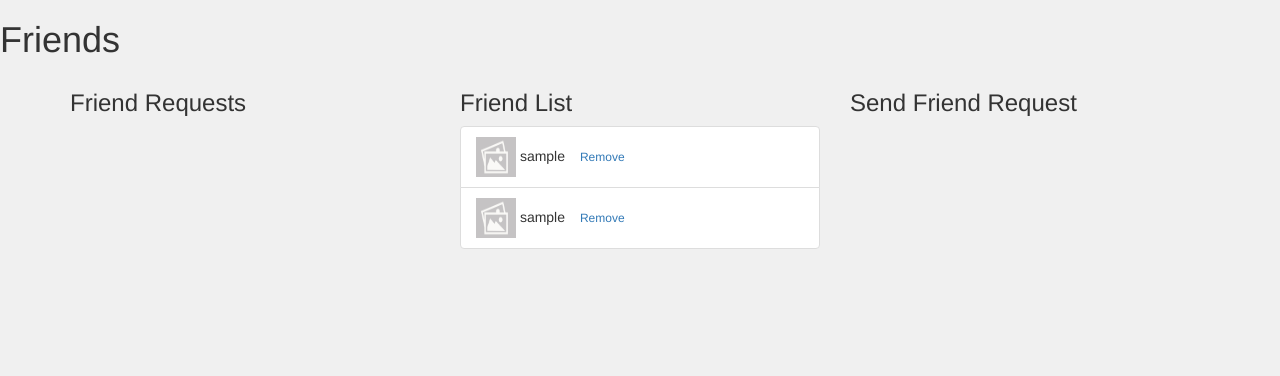
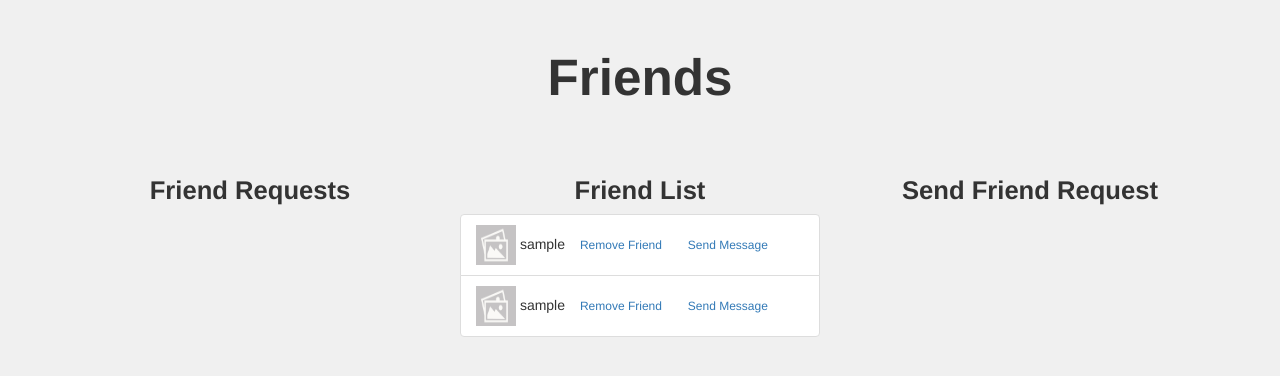
Before and after one commit to MichaelSosulski/Agile-Web-Dev-Group-58, a Flask app: page /Friends in a window 1280 px wide. Shown: the part 52-428 px from the top of the page. Run offline with Flask 3, Linux system fonts and the light colour scheme; a user stored in the database is signed in; tables that the repository leaves empty hold one stand-in row (values such as "Sample post"); some libraries are stand-ins or nearby versions.

Commit message:
Updated classes on Friends page to use the new CSS classes pageHeading and sectionHeading for consistent styling

```diff
--- a/app/templates/FriendsPage.html
+++ b/app/templates/FriendsPage.html
@@ -7,14 +7,14 @@
     {% endblock %}
 
     {% block content %}
-    <h1 class="pageTitle">Friends</h1>
+    <h1 class="pageHeading">Friends</h1>
 
     <div class="container my-4">
         <div class="row">
 
             <!-- Friend Requests -->
             <div class="col-md-4 mb-4">
-                <h3 class="pageTitle">Friend Requests</h3>
+                <h3 class="sectionHeading" style="text-align: center;">Friend Requests</h3>
                 <ul class="list-group">
                     {% for user in requests %}
                     <li class="list-group-item d-flex justify-content-between align-items-center">
@@ -34,14 +34,21 @@
 
             <!-- Friend List -->
             <div class="col-md-4 mb-4">
-                <h3 class="pageTitle">Friend List</h3>
+                <h3 class="sectionHeading" style="text-align: center;">Friend List</h3>
                 <ul class="list-group">
                     {% for friend in friends %}
                     <li class="list-group-item d-flex align-items-center">
                     <img src="{{ url_for('static', filename='images/placeholder.jpg') }}"
                         alt="{{ friend.username }} avatar" class="rounded-circle mr-3" width="40" height="40">
                     {{ friend.username }}
-                    <a href="{{ url_for('remove_friend', username=friend.username) }}" class="btn btn-sm btn-outline-danger ms-auto">Remove</a>
+                    <a href="{{ url_for('remove_friend', username=friend.username) }}"
+                        class="btn btn-sm btn-outline-danger ms-auto">
+                        Remove Friend
+                    </a>
+                    <a href="{{ url_for('send_message', recipient=friend.username) }}"
+                        class="btn btn-sm btn-outline-primary ms-auto me-2">
+                        Send Message
+                    </a>
                     </li>
                     {% endfor %}
                 </ul>
@@ -49,7 +56,7 @@
 
             <!-- Suggested Friends -->
             <div class="col-md-4 mb-4">
-                <h3 class="pageTitle">Send Friend Request</h3>
+                <h3 class="sectionHeading" style="text-align: center;">Send Friend Request</h3>
                 <ul class="list-group">
                     {% for user in users_to_request %}
                     <li class="list-group-item d-flex justify-content-between align-items-center">
```
